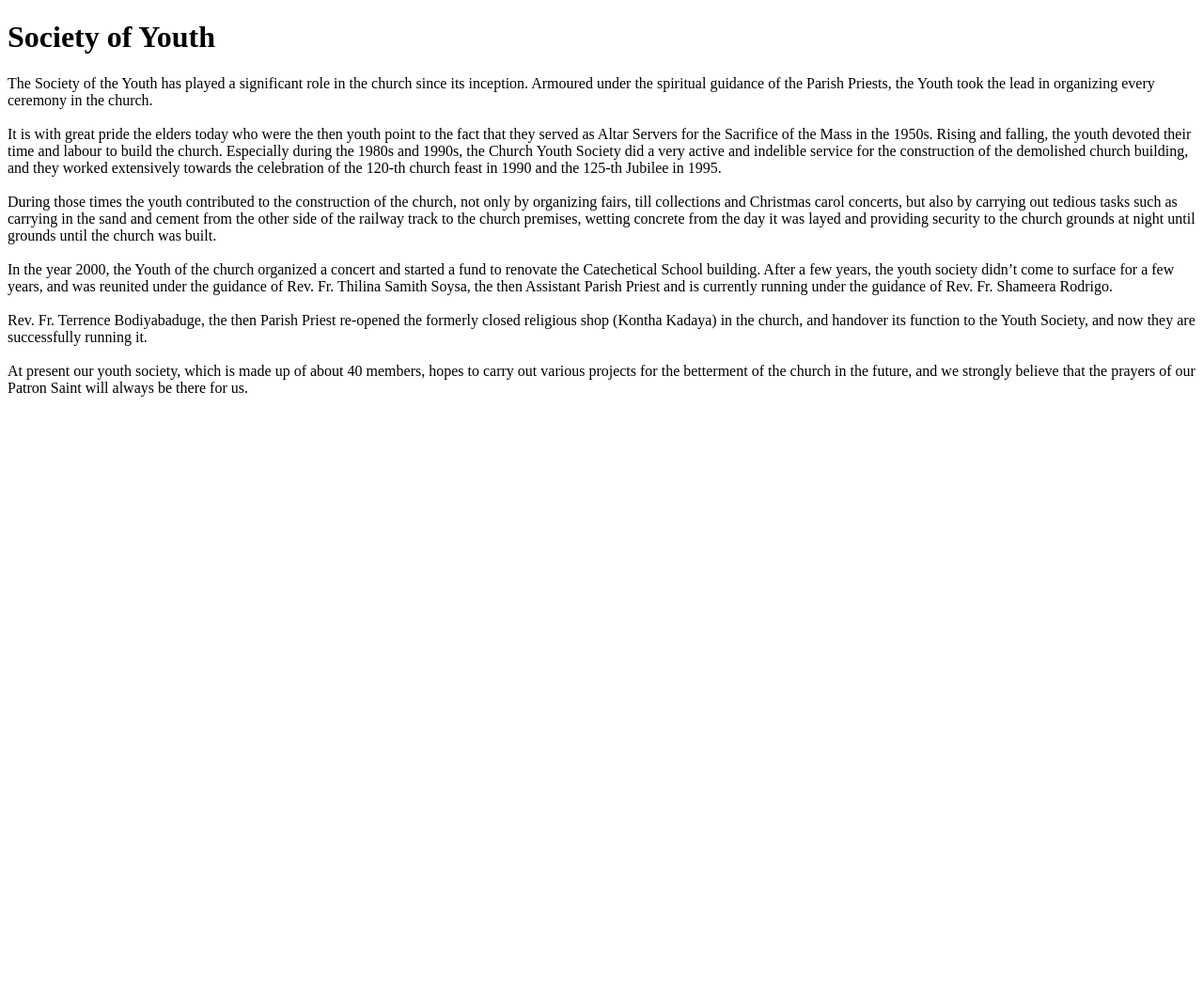
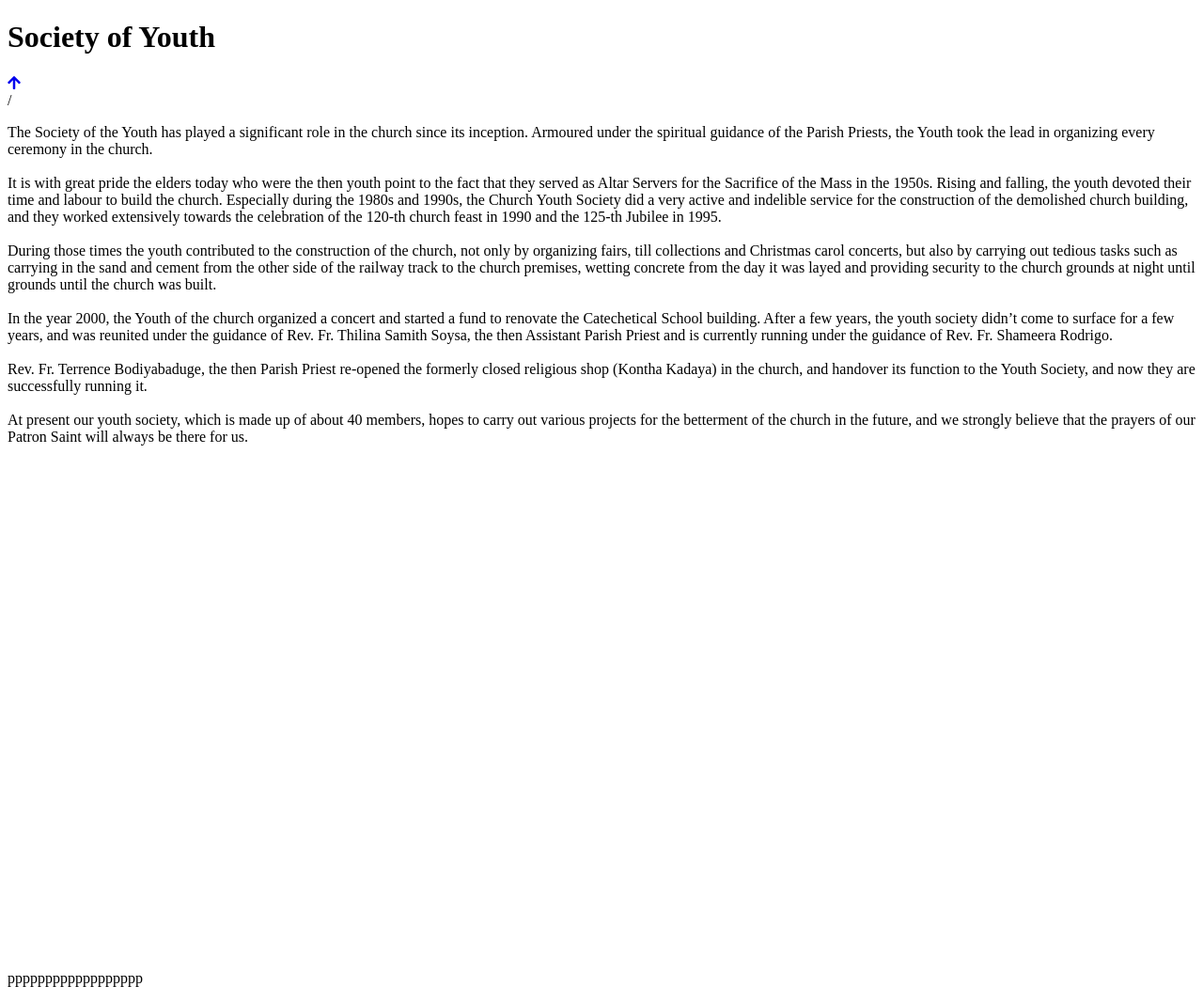
Before and after one commit to CoscGroup18/WebDevproject, a PHP site: page /Youth.html in a window 1280 px wide. Shown: the whole page at 94% size. Before the commit the page ends 422 px from the top, so only its background shows below. Run offline with PHP 8.4, Linux system fonts and the light colour scheme.

Commit message:
youth and sfx css 2

```diff
--- a/Youth.html
+++ b/Youth.html
@@ -1,9 +1,19 @@
 <!DOCTYPE html>
-<title>Youth
-</title>
+<head>
+    <meta charset="UTF-8">
+    <title> Youth</title>
+    <link rel="stylesheet" href="sfx.css">
+    <!-- FontawesomeLink -->
+    <link rel="stylesheet" href="https://cdnjs.cloudflare.com/ajax/libs/font-awesome/5.15.2/css/all.min.css"/>
+     <meta name="viewport" content="width=device-width, initial-scale=1.0">
+   </head>
 <body><h1>
     Society of Youth
 </h1>
+<div class="scroll-button">
+    <a href="#youth"><i class="fas fa-arrow-up"></i></a>
+  </div>
+/<div>
     <p>
         The Society of the Youth has played a significant role in the church since its inception. Armoured under the spiritual guidance of the Parish Priests, the Youth took the lead in organizing every ceremony in the church.<br><br>
 
@@ -15,7 +25,8 @@ In the year 2000, the Youth of the church organized a concert and started a fund
     Rev. Fr. Terrence Bodiyabaduge, the then Parish Priest re-opened the formerly closed religious shop (Kontha Kadaya) in the church, and handover its function to the Youth Society, and now they are successfully running it.<br><br>
 
     At present our youth society, which is made up of about 40 members, hopes to carry out various projects for the betterment of the church in the future, and we strongly believe that the prayers of our Patron Saint will always be there for us.<br><br>
-
+    <br><br><br><br><br><br><br><br><br><br><br><br><br><br><br><br><br><br><br><br><br><br><br><br><br><br><br><br><br><br>pppppppppppppppppp
     </p>
+</div>
 </body>
 </html>
--- a/sfx.css
+++ b/sfx.css
@@ -1 +1,17 @@
 @import url('https://fonts.googleapis.com/css2?family=Roboto+Condensed&display=swap');
+/*Scroll Bar CSS */
+::-webkit-scrollbar {
+    width: 10px;
+}
+::-webkit-scrollbar-track {
+    background: #f1f1f1;
+}
+::-webkit-scrollbar-thumb {
+    background: #c56ef7;
+    border-radius: 12px;
+    transition: all 0.3s ease;
+}
+
+::-webkit-scrollbar-thumb:hover {
+    background: #9b29c9;
+}
```
Lines whose indentation alone changed are shown as unchanged.
